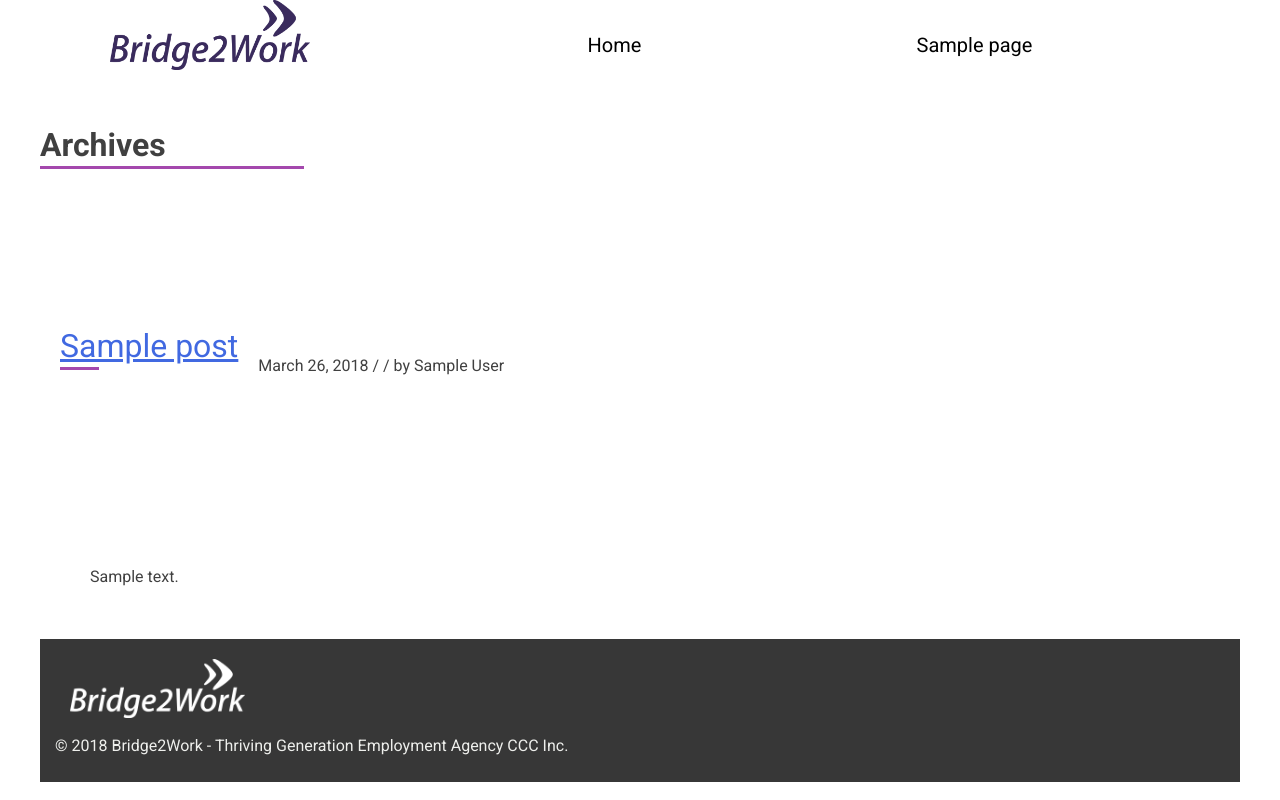
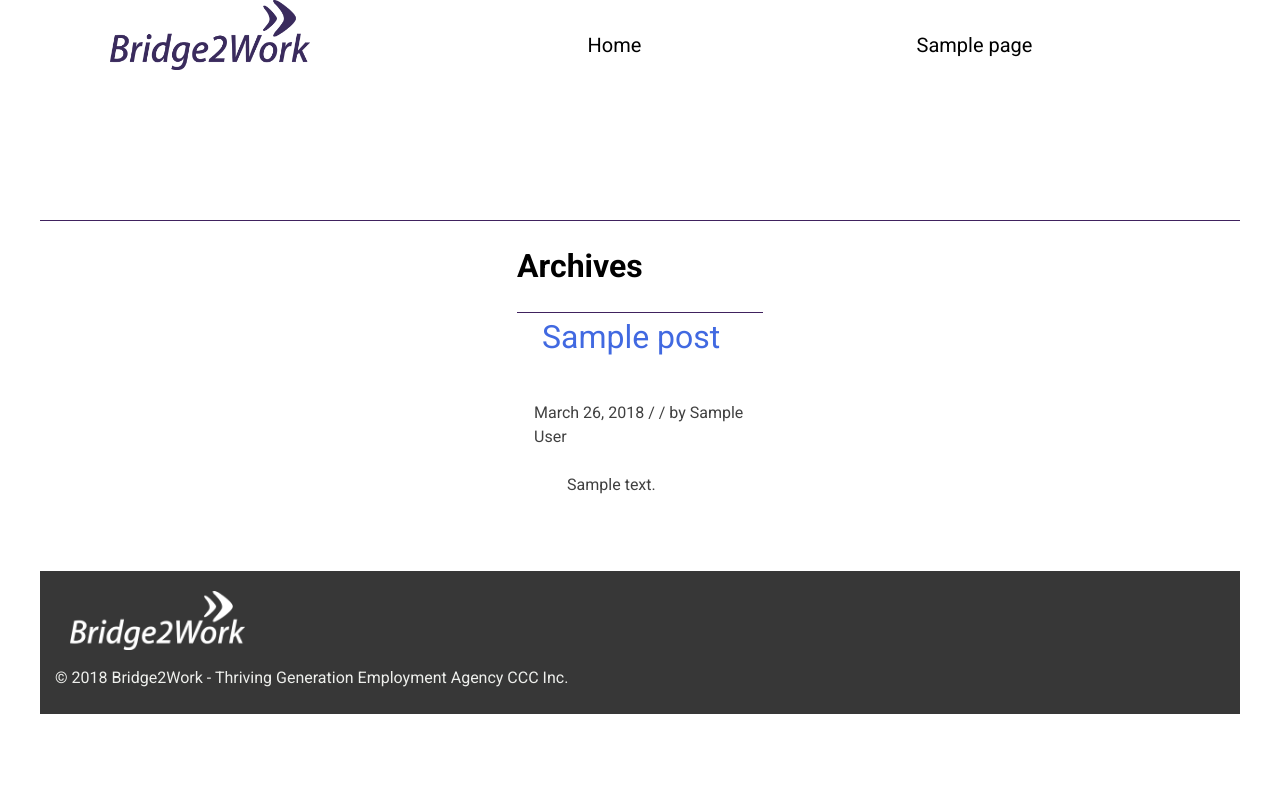
Before and after one commit to redacademy/b2w-winter-2018, a WordPress theme: the page made by themes/b2w-theme/archive.php in a window 1280 px wide. Run offline with PHP 8.4 and a stand-in for WordPress, Linux system fonts and the light colour scheme; the site name, menu and one post (Sample post) are stand-ins, and other content is empty; style sheets or scripts are compiled from the project's sources; some libraries are stand-ins or nearby versions.

Commit message:
Added styling for archive page

```diff
--- a/themes/b2w-theme/sass/_page-templates.scss
+++ b/themes/b2w-theme/sass/_page-templates.scss
@@ -342,8 +342,9 @@ section {
 }
 
 
-/* Search, 404, and Single CSS*/
+/* Search, 404, Archive, and  Single CSS*/
 
+.archive,
 .single,
 .error404,
 .search {
@@ -394,9 +395,10 @@ section {
 
     }
   }
+  .post,
+  .comment-body,
+  .comments-area,
+  .comment-respond {
+    border-top: 1px solid $ultra_violet;
+  }
 }
-.comment-body,
-.comments-area,
-.comment-respond {
-  border-top: 1px solid $ultra_violet;
-}
```
